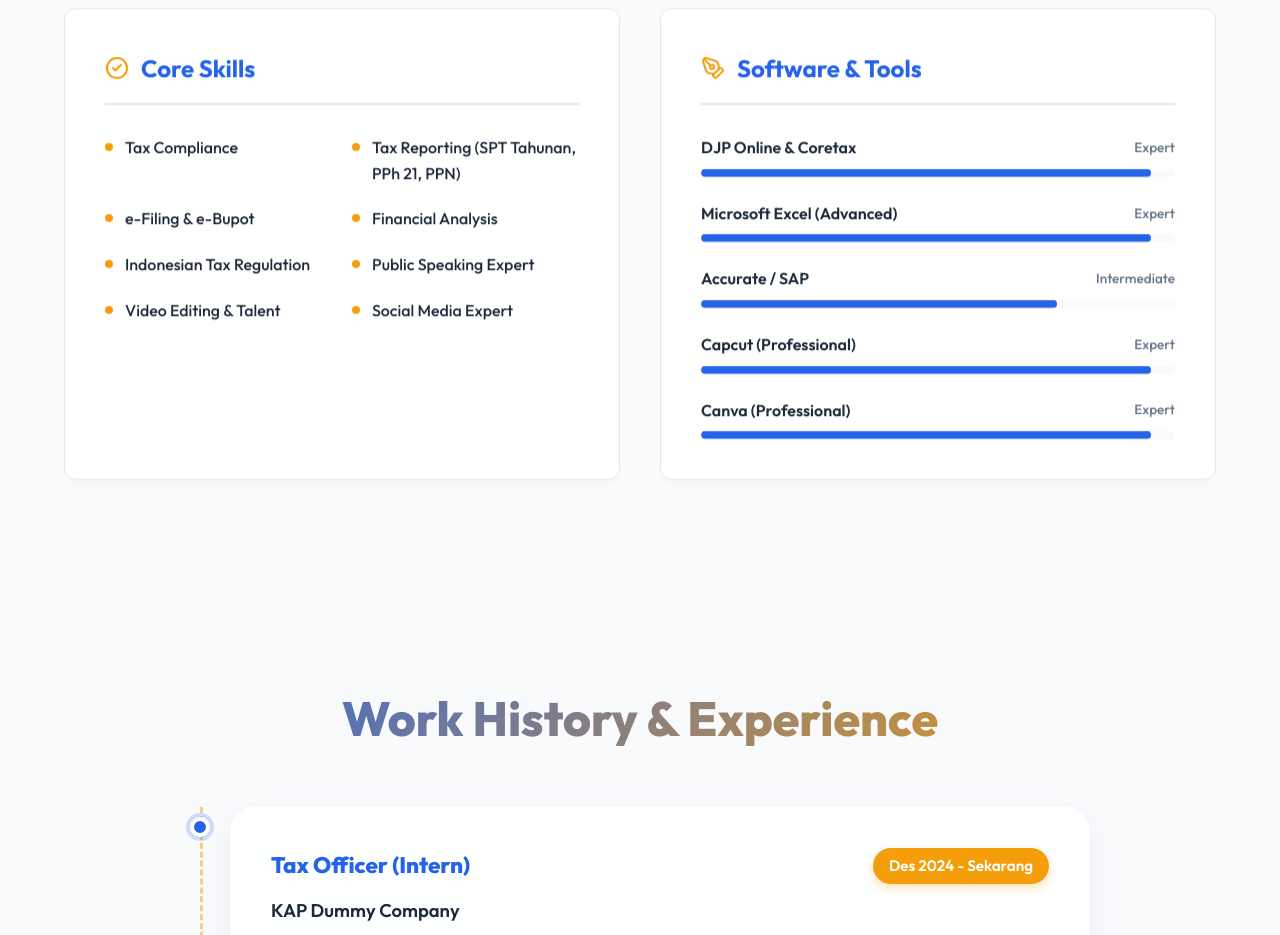
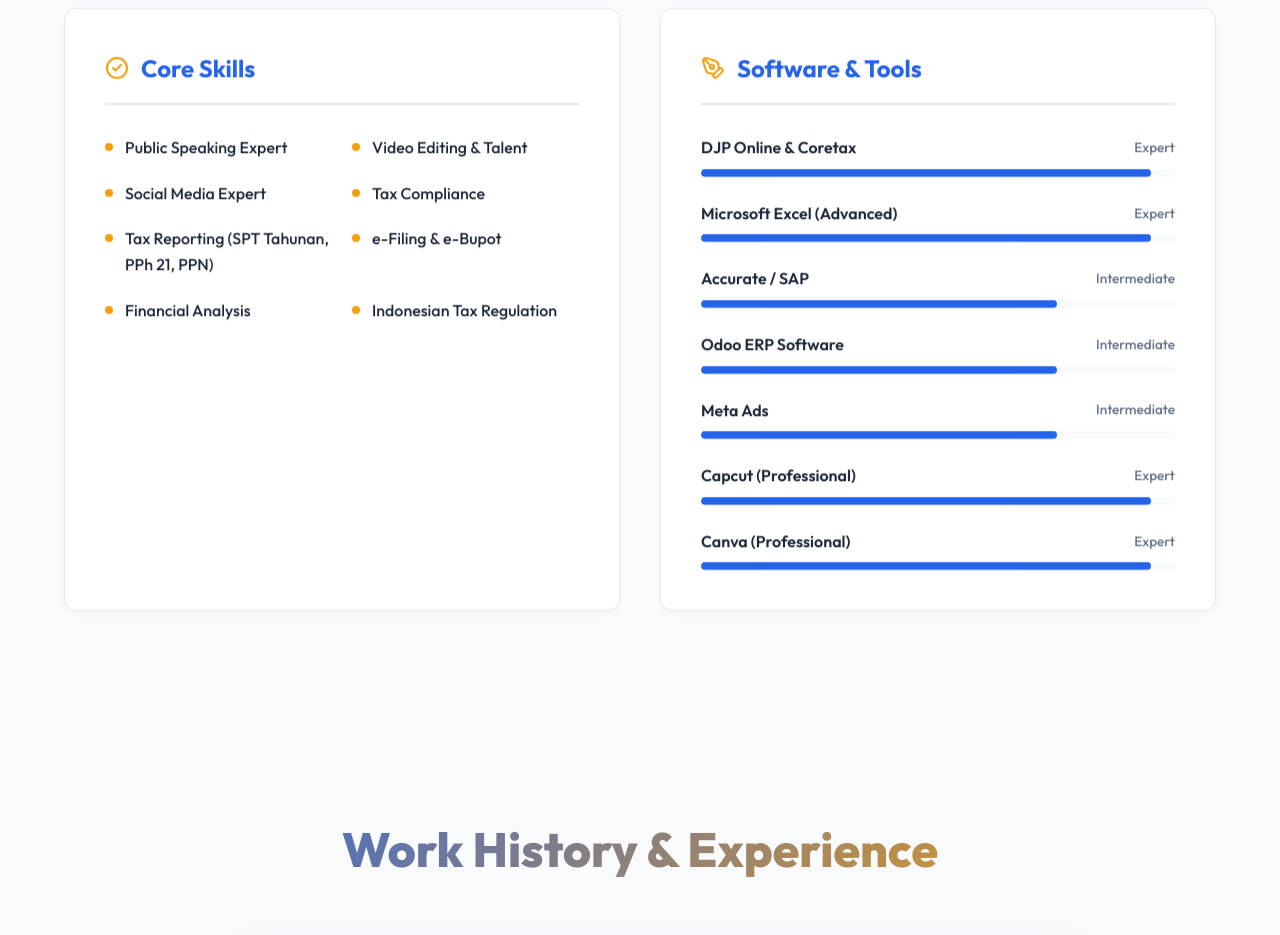
Before and after one commit to andhikabagaskara-IT/portofolio-faradina, a React (Vite) app: page / in a window 1280 px wide. Shown: the part 2060-2995 px from the top of the page. Built offline with nearby package versions, Linux system fonts and the light colour scheme.

Commit message:
update coresklill dan tools

```diff
--- a/src/components/Skills.jsx
+++ b/src/components/Skills.jsx
@@ -4,20 +4,23 @@ import { CheckCircle2, PenTool } from 'lucide-react';
 
 const Skills = () => {
   const coreSkills = [
+    "Public Speaking Expert",
+    "Video Editing & Talent",
+    "Social Media Expert",
     "Tax Compliance",
     "Tax Reporting (SPT Tahunan, PPh 21, PPN)",
     "e-Filing & e-Bupot",
     "Financial Analysis",
     "Indonesian Tax Regulation",
-    "Public Speaking Expert",
-    "Video Editing & Talent",
-    "Social Media Expert"
+
   ];
 
   const tools = [
     { name: "DJP Online & Coretax", level: "Expert" },
     { name: "Microsoft Excel (Advanced)", level: "Expert" },
     { name: "Accurate / SAP", level: "Intermediate" },
+    { name: "Odoo ERP Software", level: "Intermediate" },
+    { name: "Meta Ads", level: "Intermediate" },
     { name: "Capcut (Professional)", level: "Expert" },
     { name: "Canva (Professional)", level: "Expert" }
   ];
```
